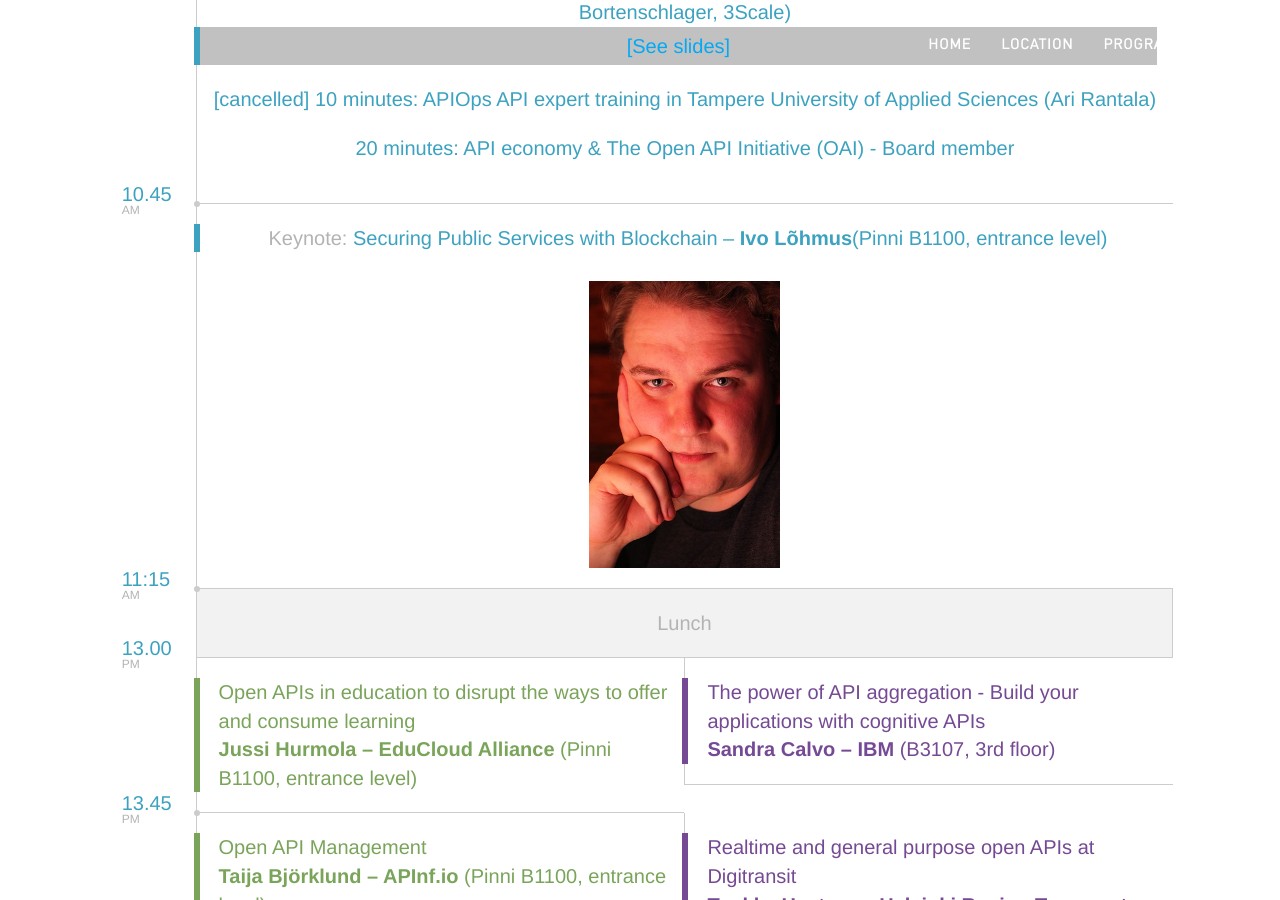
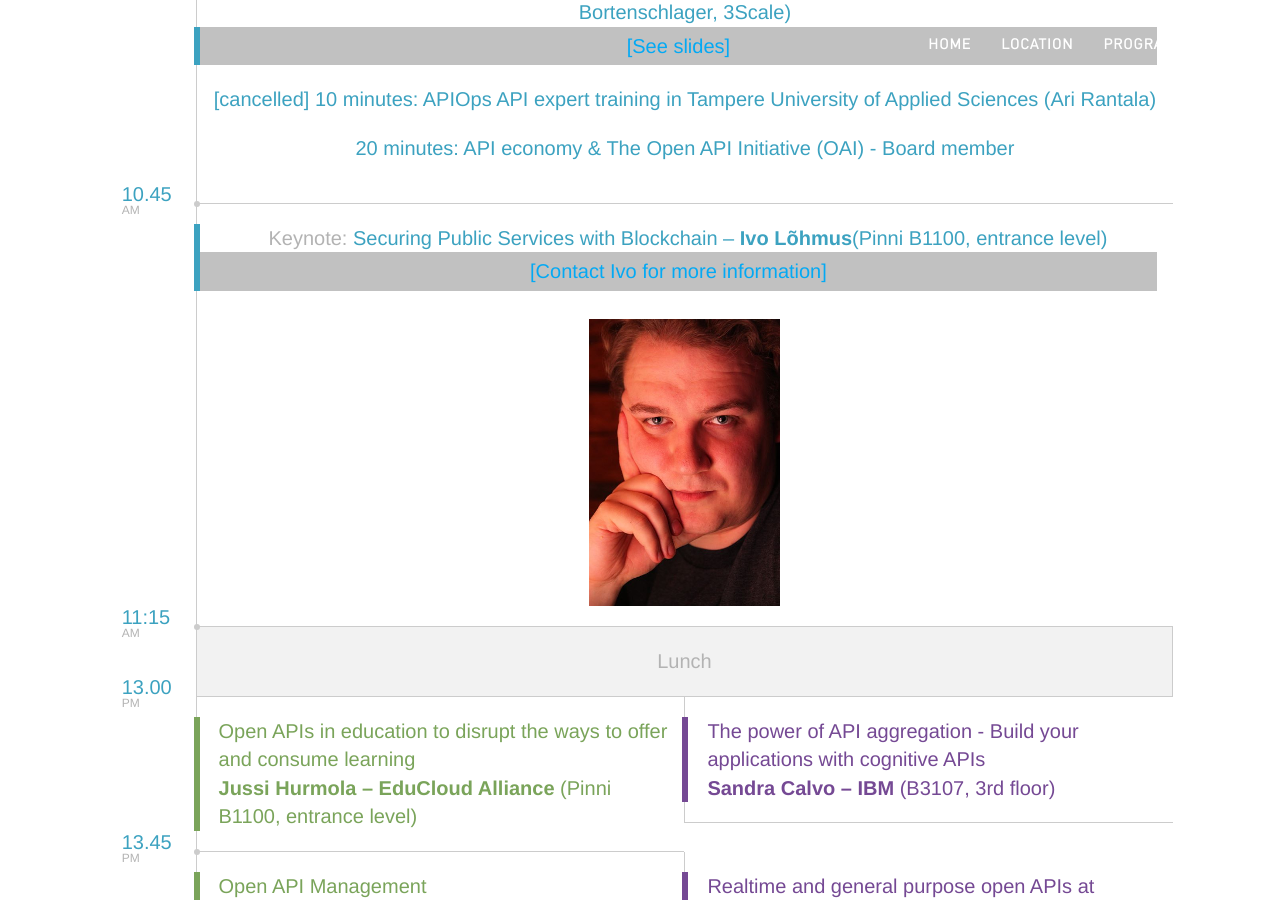
Before and after one commit to apidaysnordic/apidaysnordic.github.io, a Jekyll site: the page built from programme/index.md, in a window 1280 px wide and 900 px high, scrolled down 4161 px. Built offline with Jekyll 4.4.1, drawn with Linux system fonts in a browser that asks for light colours; some web fonts are replaced; comment, search, counter and statistics services are not loaded.

Commit message:
Update programme.html

```diff
--- a/_layouts/programme.html
+++ b/_layouts/programme.html
@@ -449,6 +449,7 @@
                     </div>
                     <div class="col-md-11 entry entry-first entry-keynote">
 		       <a href="/2016/03/23/ivo-lohmus.html"><span>Keynote:</span> Securing Public Services with Blockchain &ndash; <strong>Ivo Lõhmus</strong>(Pinni B1100, entrance level)</a>
+			<span><a href="https://ee.linkedin.com/in/ivo-lõhmus-83bb9957" style="background-color:#c1c1c1;color:#03a9f4; padding:5px;" target="top">[Contact Ivo for more information]</a></span>
 			<br/>
                         <img src="/images/speakers/ivo.png"/>
                     </div>
```
